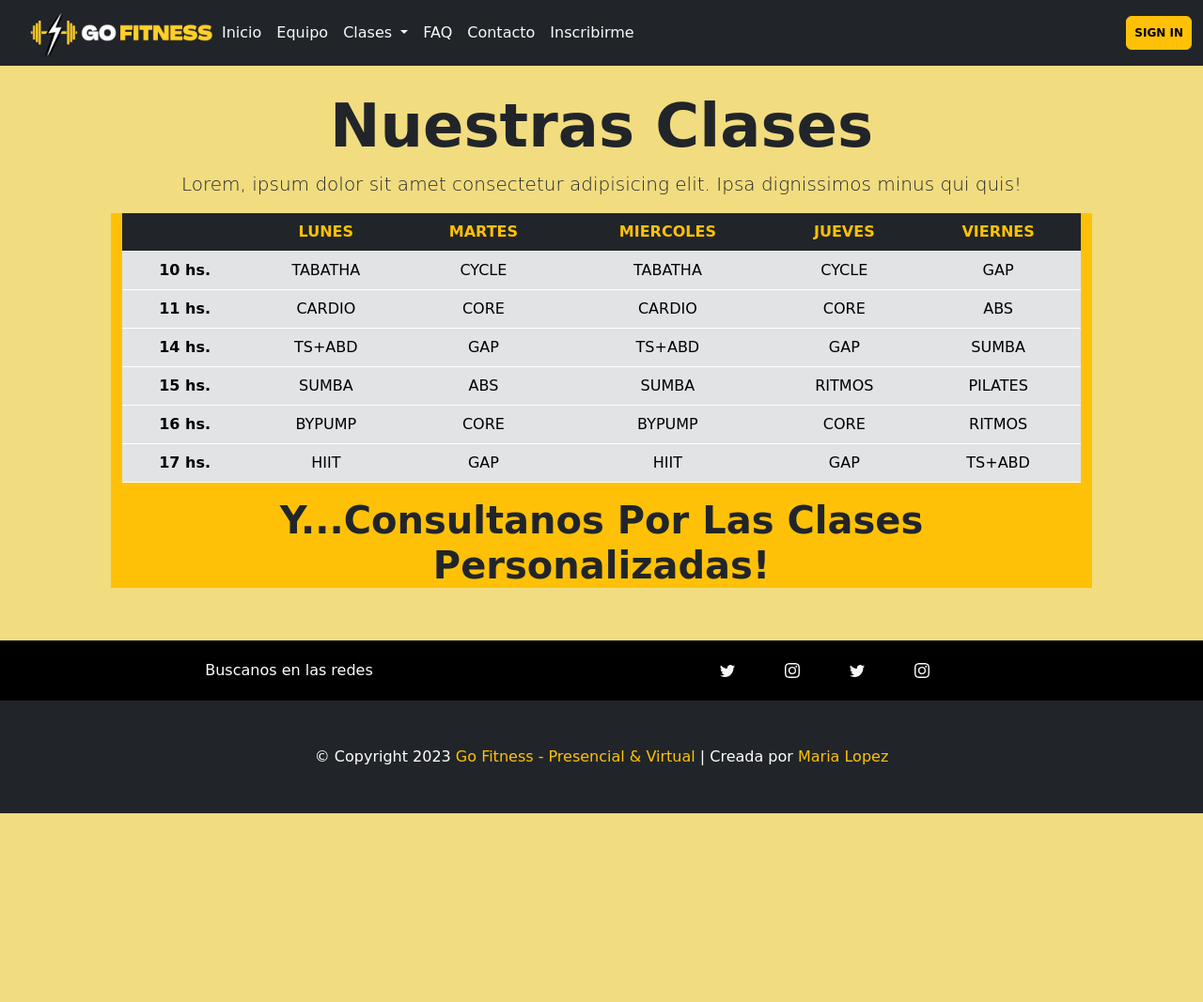
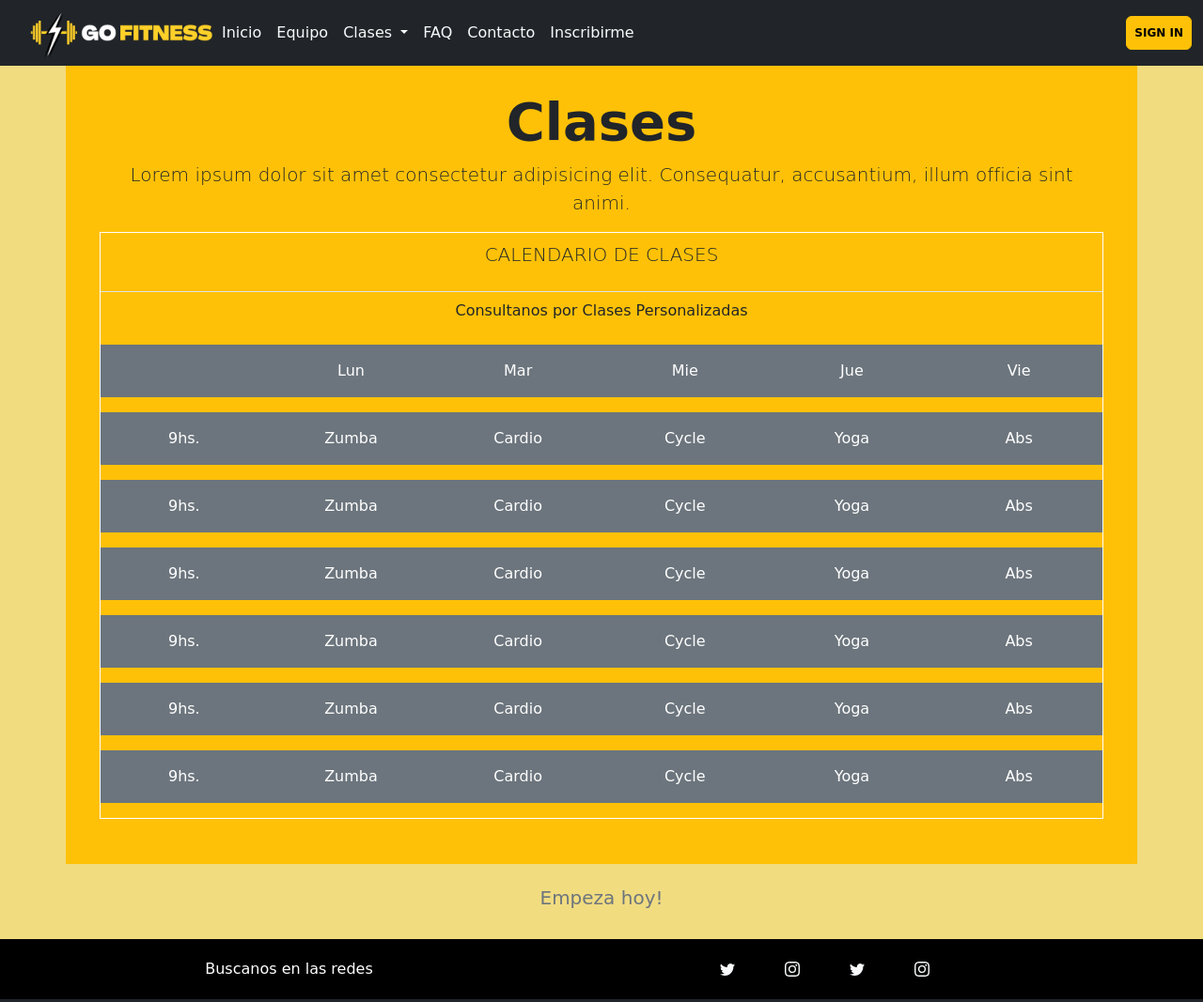
Before and after one commit to Marialopez2020/pre-entrega2-m-lopez, a website: page pages/clases.html in a window 1280 px wide. Shown: the top 1067 px of the page at 94% size. Before the commit the page ends 866 px from the top, so only its background shows below. Drawn offline with nearby package versions, Linux system fonts and the light colour scheme; a web font is replaced by a local one.

Commit message:
cambios en pagina de clases y horarios

```diff
--- a/pages/clases.html
+++ b/pages/clases.html
@@ -71,83 +71,153 @@
     </nav>
   </header>
   <main>
-    <section>
-      <div class="container text-center p-5">
+    <div class="container p-5 contClases bg-warning">
         <div class="row text-center pt-5">
-          <h1 class="display-3 fw-bold text-capitalize">Nuestras clases</h1>
-          <p class="lead">
-            Lorem, ipsum dolor sit amet consectetur adipisicing elit. Ipsa
-            dignissimos minus qui quis!
-          </p>
+            <h1 class="display-4 fw-bold text-capitalize">Clases</h1>
+            <p class="lead">
+                Lorem ipsum dolor sit amet consectetur adipisicing elit. Consequatur, accusantium, illum officia
+                sint animi.
+            </p>
         </div>
-        <div class="container bg-warning">
-          <table class="table">
-            <thead>
-              <tr class="table-dark text-warning border-white">
-                <th scope="col"></th>
-                <th scope="col">LUNES</th>
-                <th scope="col">MARTES</th>
-                <th scope="col">MIERCOLES</th>
-                <th scope="col">JUEVES</th>
-                <th scope="col">VIERNES</th>
-              </tr>
-            </thead>
-            <tbody>
-              <tr class="table-secondary border-white">
-                <th scope="row">10 hs.</th>
-                <td>TABATHA</td>
-                <td>CYCLE</td>
-                <td>TABATHA</td>
-                <td>CYCLE</td>
-                <td>GAP</td>
-              </tr>
-              <tr class="table-secondary border-white">
-                <th scope="row">11 hs.</th>
-                <td>CARDIO</td>
-                <td>CORE</td>
-                <td>CARDIO</td>
-                <td>CORE</td>
-                <td>ABS</td>
-              </tr>
-              <tr class="table-secondary border-white">
-                <th scope="row">14 hs.</th>
-                <td>TS+ABD</td>
-                <td>GAP</td>
-                <td>TS+ABD</td>
-                <td>GAP</td>
-                <td>SUMBA</td>
-              </tr>
-              <tr class="table-secondary border-white">
-                <th scope="row">15 hs.</th>
-                <td>SUMBA</td>
-                <td>ABS</td>
-                <td>SUMBA</td>
-                <td>RITMOS</td>
-                <td>PILATES</td>
-              </tr>
-              <tr class="table-secondary border-white">
-                <th scope="row">16 hs.</th>
-                <td>BYPUMP</td>
-                <td>CORE</td>
-                <td>BYPUMP</td>
-                <td>CORE</td>
-                <td>RITMOS</td>
-              </tr>
-              <tr class="table-secondary border-white">
-                <th scope="row">17 hs.</th>
-                <td>HIIT</td>
-                <td>GAP</td>
-                <td>HIIT</td>
-                <td>GAP</td>
-                <td>TS+ABD</td>
-              </tr>
-            </tbody>
-          </table>
-          <h6 class="bg-warning display-6 fw-bold text-capitalize">Y...consultanos por las clases personalizadas!</h6>
+        <div class="row border border-white">
+            <div class="bg-warning text-center p-2 col-md-12">
+                <p class="lead text-dark">CALENDARIO DE CLASES</p>
+            </div>
+            <div class="text-center p-2 col-md-12 text-dark bg-warning border-top">
+                <p>Consultanos por Clases Personalizadas</p>
+            </div>
+            <div class="bg-secondary text-white p-2 mb-3 col-2 text-center">
+                <p></p>
+            </div>
+            <div class="bg-secondary text-white pt-3 mb-3 col-2 text-center">
+                <p>Lun</p>
+            </div>
+            <div class="bg-secondary text-white pt-3 mb-3 col-2 text-center">
+                <p>Mar</p>
+            </div>
+            <div class="bg-secondary text-white pt-3 mb-3 col-2 text-center">
+                <p>Mie</p>
+            </div>
+            <div class="bg-secondary text-white pt-3 mb-3 col-2 text-center">
+                <p>Jue</p>
+            </div>
+            <div class="bg-secondary text-white pt-3 mb-3 col-2 text-center">
+                <p>Vie</p>
+            </div>
+            <div class="bg-secondary text-white pt-3 mb-3 col-2 text-center">
+                <p>9hs.</p>
+            </div>
+            <div class="bg-secondary text-white pt-3 mb-3 col-2 text-center">
+                <p>Zumba</p>
+            </div>
+            <div class="bg-secondary text-white pt-3 mb-3 col-2 text-center">
+                <p>Cardio</p>
+            </div>
+            <div class="bg-secondary text-white pt-3 mb-3 col-2 text-center">
+                <p>Cycle</p>
+            </div>
+            <div class="bg-secondary text-white pt-3 mb-3 col-2 text-center">
+                <p>Yoga</p>
+            </div>
+            <div class="bg-secondary text-white pt-3 mb-3 col-2 text-center">
+                <p>Abs</p>
+            </div>
+            <div class="bg-secondary text-white pt-3 mb-3 col-2 text-center">
+                <p>9hs.</p>
+            </div>
+            <div class="bg-secondary text-white pt-3 mb-3 col-2 text-center">
+                <p>Zumba</p>
+            </div>
+            <div class="bg-secondary text-white pt-3 mb-3 col-2 text-center">
+                <p>Cardio</p>
+            </div>
+            <div class="bg-secondary text-white pt-3 mb-3 col-2 text-center">
+                <p>Cycle</p>
+            </div>
+            <div class="bg-secondary text-white pt-3 mb-3 col-2 text-center">
+                <p>Yoga</p>
+            </div>
+            <div class="bg-secondary text-white pt-3 mb-3 col-2 text-center">
+                <p>Abs</p>
+            </div>
+            <div class="bg-secondary text-white pt-3 mb-3 col-2 text-center">
+                <p>9hs.</p>
+            </div>
+            <div class="bg-secondary text-white pt-3 mb-3 col-2 text-center">
+                <p>Zumba</p>
+            </div>
+            <div class="bg-secondary text-white pt-3 mb-3 col-2 text-center">
+                <p>Cardio</p>
+            </div>
+            <div class="bg-secondary text-white pt-3 mb-3 col-2 text-center">
+                <p>Cycle</p>
+            </div>
+            <div class="bg-secondary text-white pt-3 mb-3 col-2 text-center">
+                <p>Yoga</p>
+            </div>
+            <div class="bg-secondary text-white pt-3 mb-3 col-2 text-center">
+                <p>Abs</p>
+            </div>
+            <div class="bg-secondary text-white pt-3 mb-3 col-2 text-center">
+                <p>9hs.</p>
+            </div>
+            <div class="bg-secondary text-white pt-3 mb-3 col-2 text-center">
+                <p>Zumba</p>
+            </div>
+            <div class="bg-secondary text-white pt-3 mb-3 col-2 text-center">
+                <p>Cardio</p>
+            </div>
+            <div class="bg-secondary text-white pt-3 mb-3 col-2 text-center">
+                <p>Cycle</p>
+            </div>
+            <div class="bg-secondary text-white pt-3 mb-3 col-2 text-center">
+                <p>Yoga</p>
+            </div>
+            <div class="bg-secondary text-white pt-3 mb-3 col-2 text-center">
+                <p>Abs</p>
+            </div>
+            <div class="bg-secondary text-white pt-3 mb-3 col-2 text-center">
+                <p>9hs.</p>
+            </div>
+            <div class="bg-secondary text-white pt-3 mb-3 col-2 text-center">
+                <p>Zumba</p>
+            </div>
+            <div class="bg-secondary text-white pt-3 mb-3 col-2 text-center">
+                <p>Cardio</p>
+            </div>
+            <div class="bg-secondary text-white pt-3 mb-3 col-2 text-center">
+                <p>Cycle</p>
+            </div>
+            <div class="bg-secondary text-white pt-3 mb-3 col-2 text-center">
+                <p>Yoga</p>
+            </div>
+            <div class="bg-secondary text-white pt-3 mb-3 col-2 text-center">
+                <p>Abs</p>
+            </div>
+            <div class="bg-secondary text-white pt-3 mb-3 col-2 text-center">
+                <p>9hs.</p>
+            </div>
+            <div class="bg-secondary text-white pt-3 mb-3 col-2 text-center">
+                <p>Zumba</p>
+            </div>
+            <div class="bg-secondary text-white pt-3 mb-3 col-2 text-center">
+                <p>Cardio</p>
+            </div>
+            <div class="bg-secondary text-white pt-3 mb-3 col-2 text-center">
+                <p>Cycle</p>
+            </div>
+            <div class="bg-secondary text-white pt-3 mb-3 col-2 text-center">
+                <p>Yoga</p>
+            </div>
+            <div class="bg-secondary text-white pt-3 mb-3 col-2 text-center">
+                <p>Abs</p>
+            </div>
         </div>
-      </div>
-    </section>
-  </main>
+    </div>
+    <div class="text-center py-4 col-md text-secondary">
+        <h3>Empeza hoy!</h3>
+    </div>
+</main>
   <!--Footer-->
   <footer class="footer bg-dark">
     <div class="footer-sm bg-black">
--- a/scss/styles.scss
+++ b/scss/styles.scss
@@ -6,3 +6,4 @@
 @import "./pages/galeria";
 @import "./pages/home";
 @import "./pages/equipo";
+@import "./pages/clases";
```
